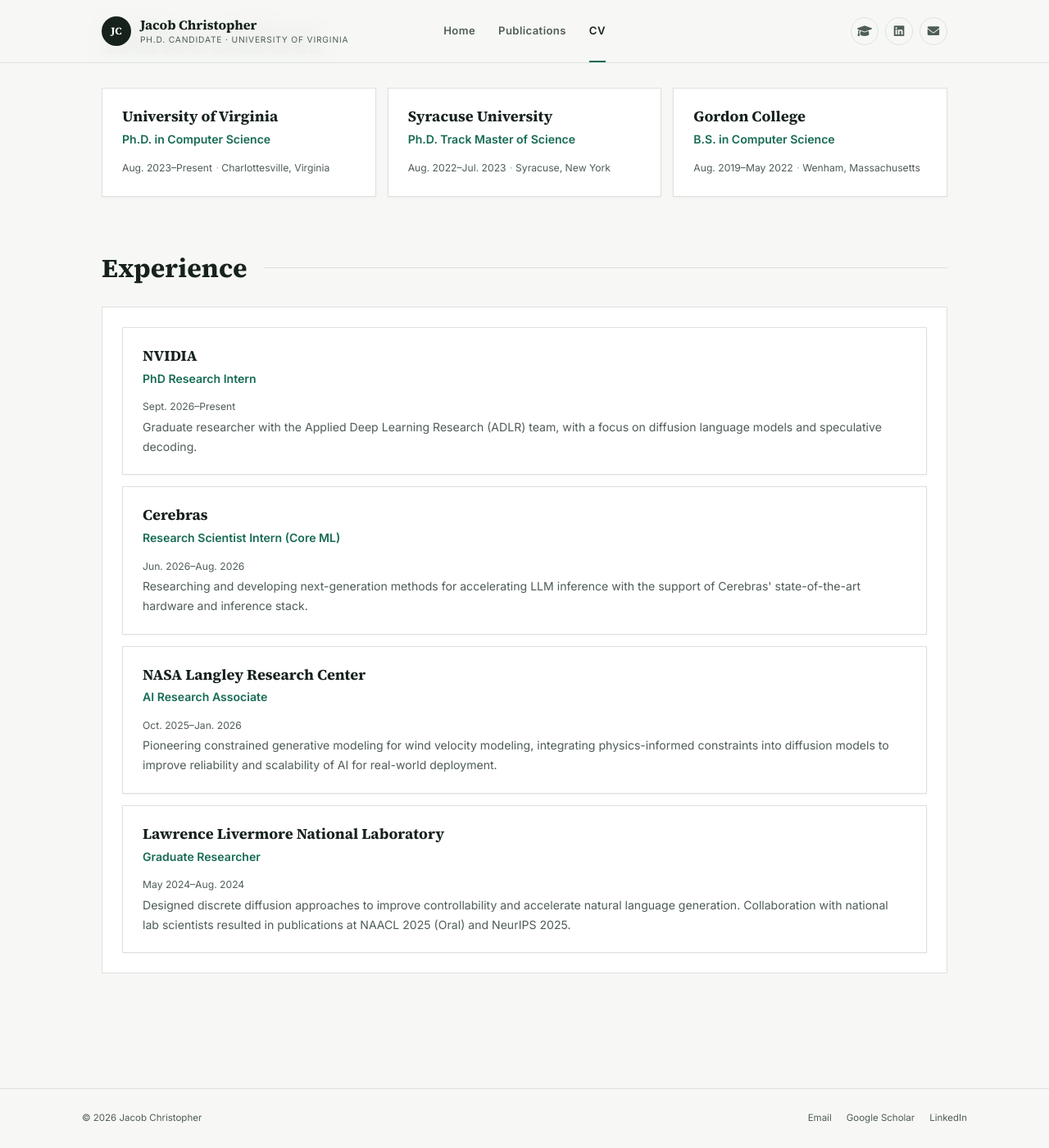
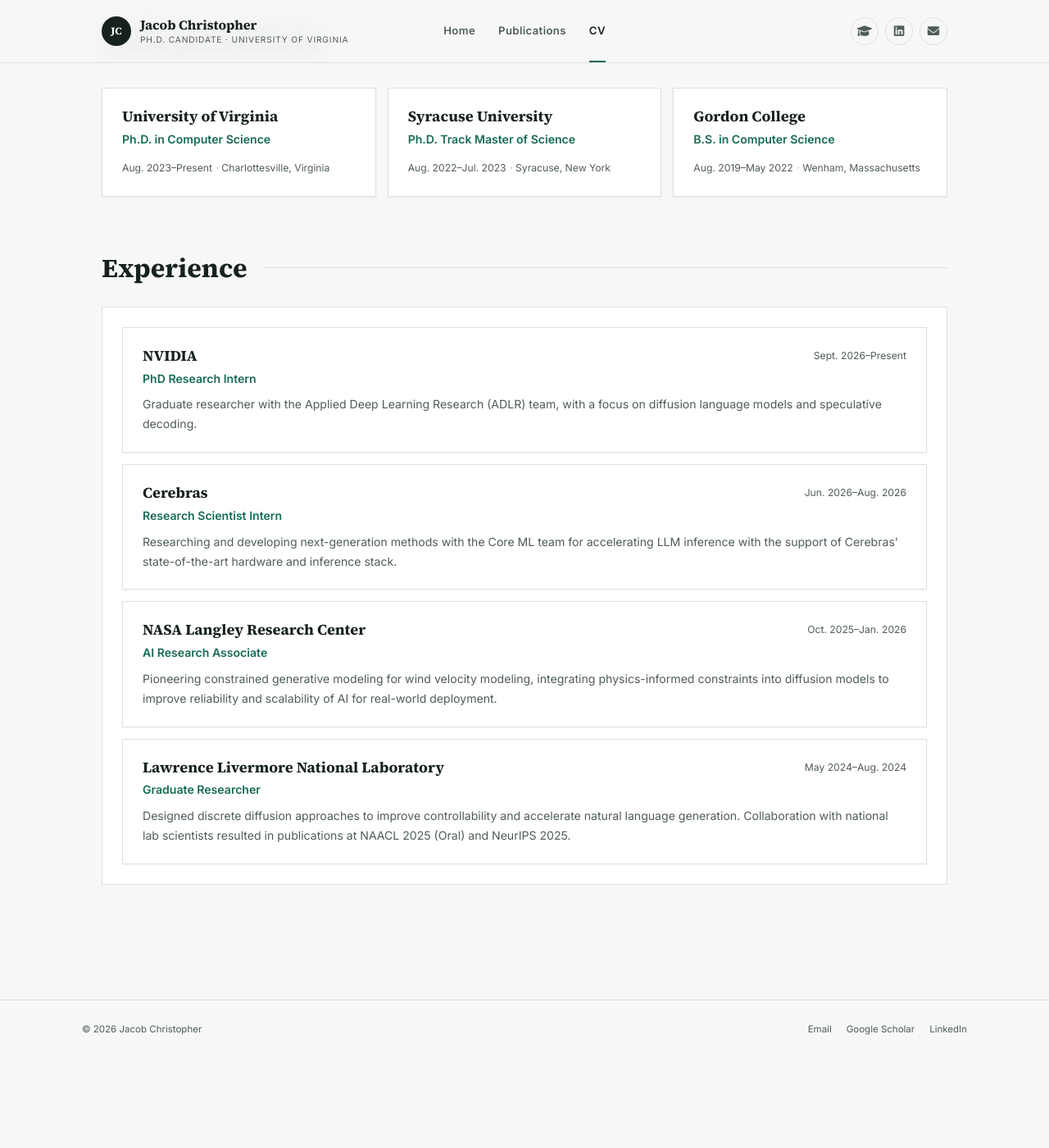
Before and after one commit to jacobchristopher/jacobchristopher.github.io, a Jekyll site: the page built from cv.md, in a window 1280 px wide and 1400 px high, scrolled down 148 px. Shown: the whole window at 82% size. Built offline with Jekyll 4.4.1, drawn with Linux system fonts in a browser that asks for light colours; after the commit the page ends 1439 px from its top, so only the background shows below that.

Commit message:
Updated CV styling

```diff
--- a/assets/css/style.css
+++ b/assets/css/style.css
@@ -318,6 +318,21 @@ a:focus-visible { border-radius: 3px; outline: 3px solid rgba(23, 107, 85, 0.25)
 .cv-details li { margin-bottom: 7px; }
 .cv-details li:last-child { margin-bottom: 0; }
 .cv-details strong { color: var(--ink); }
+.experience-section .cv-item {
+    column-gap: 24px;
+    display: grid;
+    grid-template-columns: minmax(0, 1fr) auto;
+}
+.experience-section .cv-title { grid-column: 1; grid-row: 1; }
+.experience-section .cv-date {
+    grid-column: 2;
+    grid-row: 1;
+    justify-self: end;
+    padding-top: 2px;
+    white-space: nowrap;
+}
+.experience-section .cv-subtitle { grid-column: 1 / -1; grid-row: 2; }
+.experience-section .cv-details { grid-column: 1 / -1; grid-row: 3; }
 .page-cv > .section:last-child .cv-section { background: var(--surface); border: 1px solid var(--line); padding: 24px; }
 .page-cv > .section:last-child .cv-details { margin-top: 0; }
 .page-cv > .section:last-child .cv-details li { border-bottom: 1px solid var(--line); padding: 0 0 14px; }
@@ -359,6 +374,7 @@ a:focus-visible { border-radius: 3px; outline: 3px solid rgba(23, 107, 85, 0.25)
     .section-title { margin-bottom: 22px; }
     .section-title::after { margin-left: 14px; }
     .publication-item, .cv-item { padding: 19px 18px; }
+    .experience-section .cv-item { column-gap: 14px; }
     .highlights-grid { grid-template-columns: 1fr; }
     .update-item { padding-right: 4px; }
     .footer-content { align-items: flex-start; flex-direction: column; gap: 9px; }
--- a/cv.md
+++ b/cv.md
@@ -29,7 +29,7 @@ title: CV
     </div>
 </div>
 
-<div class="section">
+<div class="section experience-section">
     <h2 class="section-title">Experience</h2>
     <div class="cv-section">
 
@@ -54,10 +54,10 @@ title: CV
 
         <div class="cv-item">
             <h3 class="cv-title">Cerebras</h3>
-            <p class="cv-subtitle">Research Scientist Intern (Core ML)</p>
+            <p class="cv-subtitle">Research Scientist Intern</p>
             <p class="cv-date">Jun. 2026–Aug. 2026</p>
             <ul class="cv-details">
-                <li>Researching and developing next-generation methods for accelerating LLM inference with the support of Cerebras' state-of-the-art hardware and inference stack.</li>
+                <li>Researching and developing next-generation methods with the Core ML team for accelerating LLM inference with the support of Cerebras' state-of-the-art hardware and inference stack.</li>
             </ul>
         </div>
 
```
